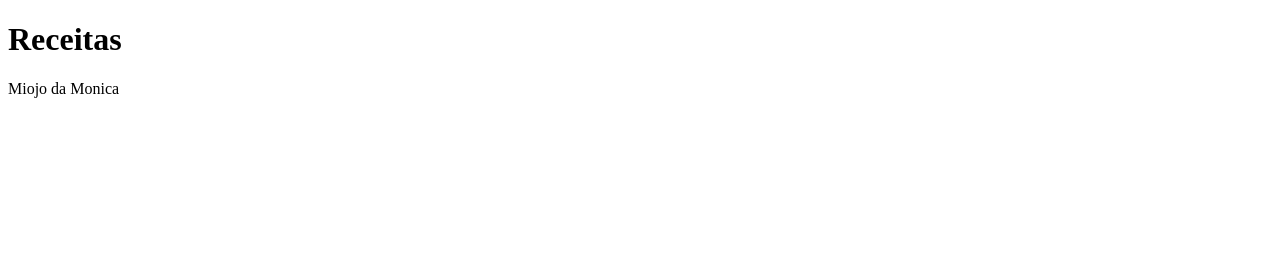
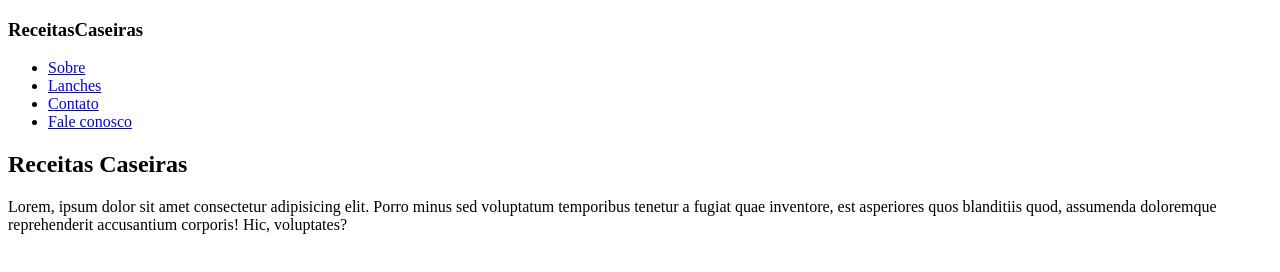
Before and after one commit to Fellipe-Syllos/Receitas, a plain HTML site: page index.html in a window 1280 px wide. Drawn offline with Linux system fonts and the light colour scheme.

Commit message:
construção do conteúdo - add header e main

```diff
--- a/index.html
+++ b/index.html
@@ -1,21 +1,46 @@
 <!DOCTYPE html>
 <html lang="pt-br">
+
 <head>
     <meta charset="UTF-8">
     <meta name="viewport" content="width=device-width, initial-scale=1.0">
     <title>Git</title>
 </head>
+
 <body>
     <header>
-        <h1>Receitas</h1>
-        <p>Miojo da Monica</p>
+        <h3>ReceitasCaseiras</h3>
+        <nav>
+            <ul>
+                <li>
+                    <a href="#">Sobre</a>
+                </li>
+                <li>
+                    <a href="#">Lanches</a>
+                </li>
+                <li>
+                    <a href="#">Contato</a>
+                </li>
+                <li>
+                    <a href="#">Fale conosco</a>
+                </li>
+            </ul>
+        </nav>
     </header>
     <main>
-
+        <section>
+            <h1>
+                Receitas Caseiras
+            </h1>
+            <p>
+                Lorem, ipsum dolor sit amet consectetur adipisicing elit. Porro minus sed voluptatum temporibus tenetur a fugiat quae inventore, est asperiores quos blanditiis quod, assumenda doloremque reprehenderit accusantium corporis! Hic, voluptates?
+            </p>
+        </section>
     </main>
     <footer>
 
     </footer>
 
 </body>
+
 </html>
```
